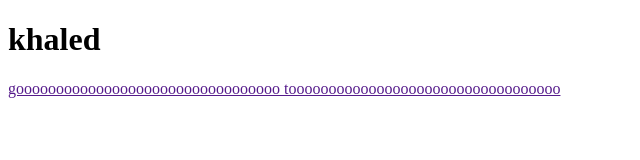
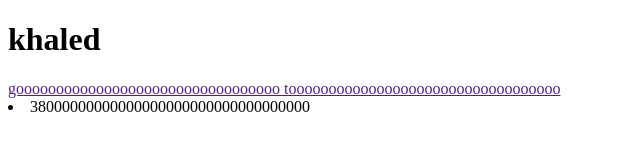
Before and after one commit to kelbhdaly/testgithub, a plain HTML site: page index.html in a window 1280 px wide. Shown: the whole page, without its empty margins (0-640 px from the left). Drawn offline with Linux system fonts and the light colour scheme.

Commit message:
updating the templet

```diff
--- a/index.html
+++ b/index.html
@@ -8,5 +8,6 @@
 <body>
     <h1>khaled</h1>
     <a href="">gooooooooooooooooooooooooooooooooo toooooooooooooooooooooooooooooooooo</a>
+    <li>38000000000000000000000000000000000</li>
 </body>
 </html>
```
